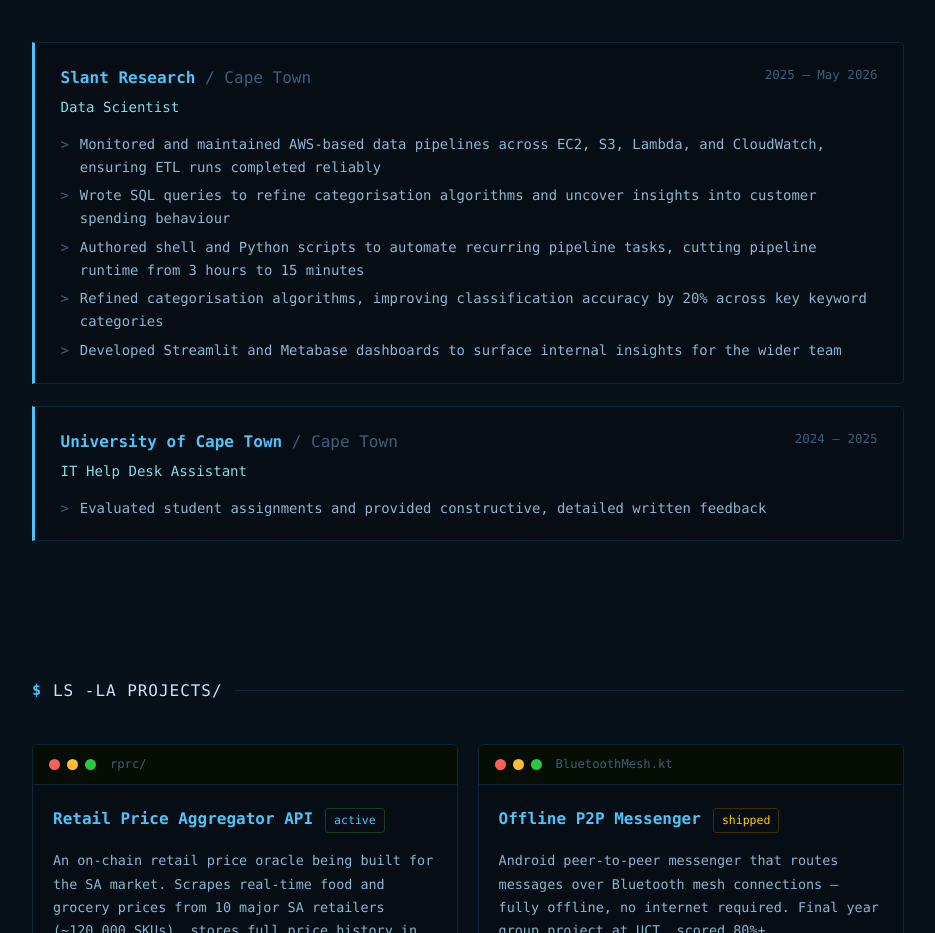
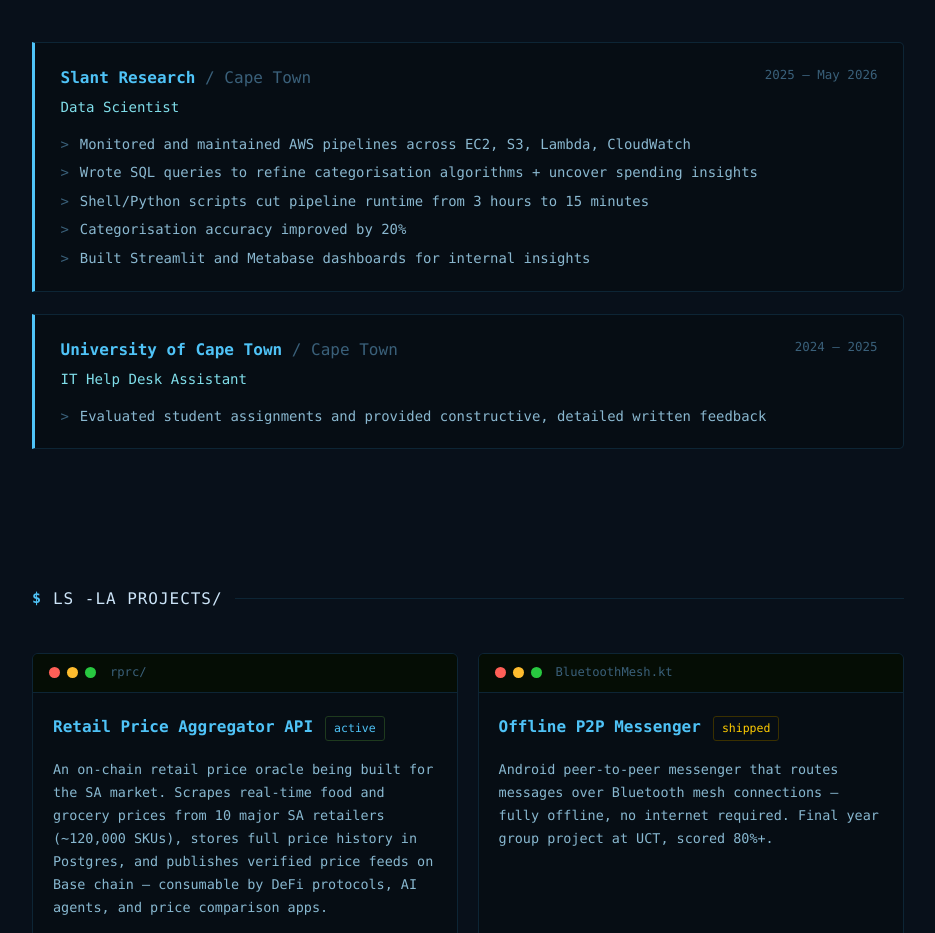
Before and after one commit to BlesstheGM/portfolio, a Next.js app: page / in a window 1280 px wide. Shown: the part 1280-2213 px from the top of the page, without its empty margins (172-1107 px from the left). Built offline with nearby package versions, Linux system fonts and the light colour scheme.

Commit message:
Use exact wording for Slant Research bullets

```diff
--- a/components/Experience.tsx
+++ b/components/Experience.tsx
@@ -5,11 +5,11 @@
     role: 'Data Scientist',
     period: '2025 – May 2026',
     bullets: [
-      'Monitored and maintained AWS-based data pipelines across EC2, S3, Lambda, and CloudWatch, ensuring ETL runs completed reliably',
-      'Wrote SQL queries to refine categorisation algorithms and uncover insights into customer spending behaviour',
-      'Authored shell and Python scripts to automate recurring pipeline tasks, cutting pipeline runtime from 3 hours to 15 minutes',
-      'Refined categorisation algorithms, improving classification accuracy by 20% across key keyword categories',
-      'Developed Streamlit and Metabase dashboards to surface internal insights for the wider team',
+      'Monitored and maintained AWS pipelines across EC2, S3, Lambda, CloudWatch',
+      'Wrote SQL queries to refine categorisation algorithms + uncover spending insights',
+      'Shell/Python scripts cut pipeline runtime from 3 hours to 15 minutes',
+      'Categorisation accuracy improved by 20%',
+      'Built Streamlit and Metabase dashboards for internal insights',
     ],
   },
   {
```
